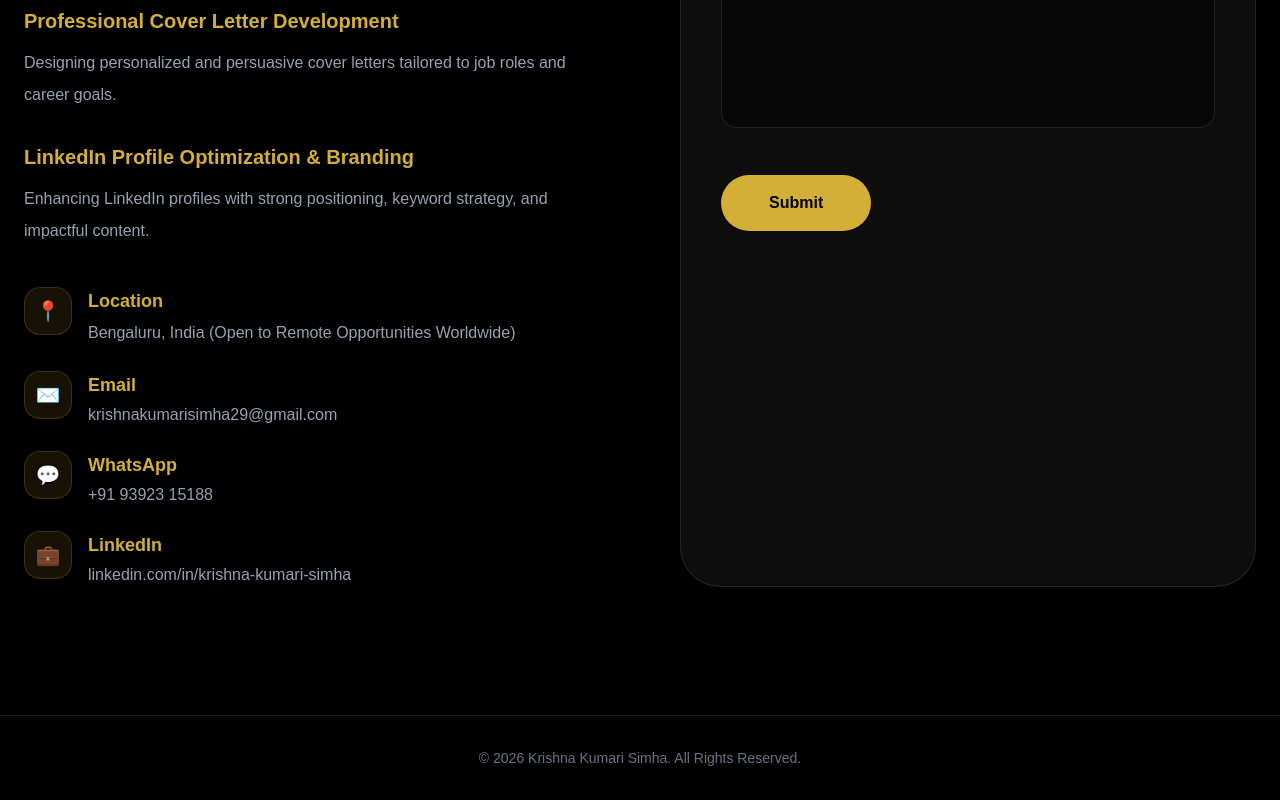
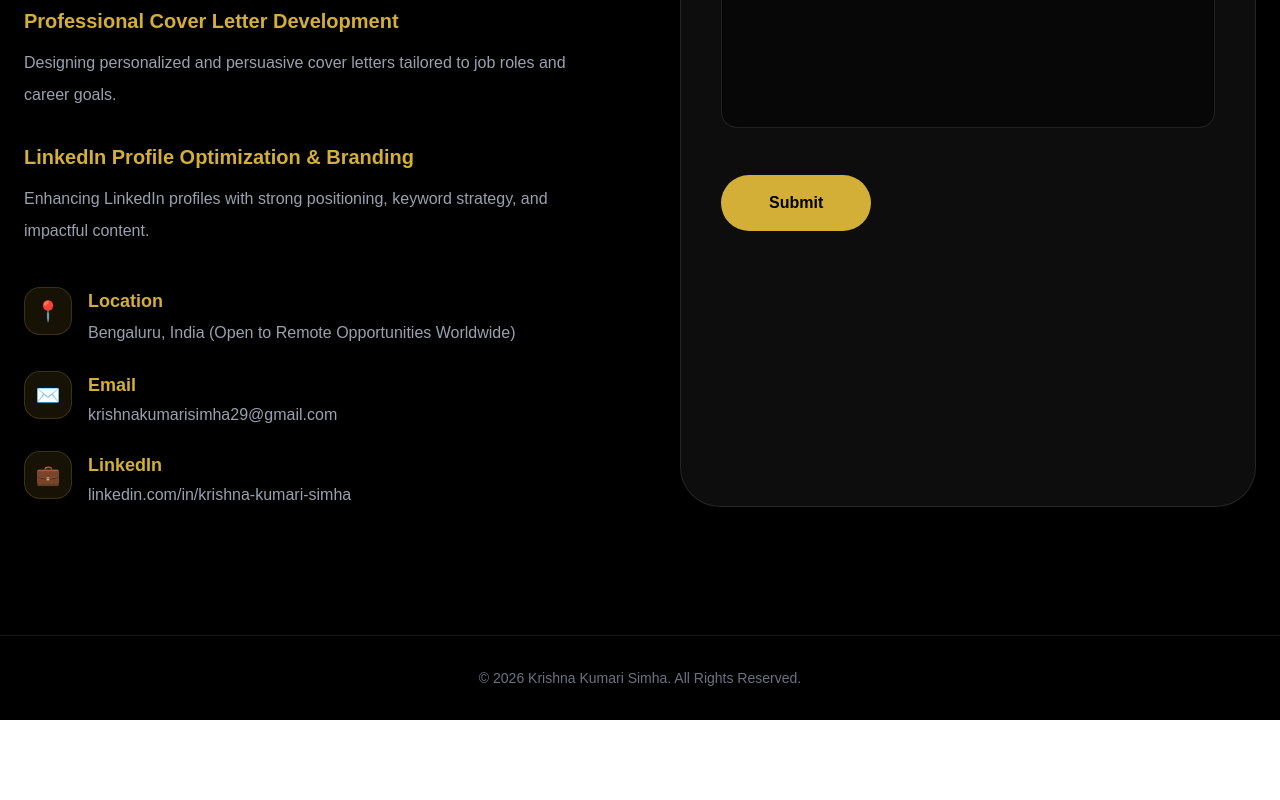
Before and after one commit to Krishnakumarisimha/krishna-kumari-portfolio, a Next.js app: page / in a window 1280 px wide. Shown: the part 8910-9710 px from the top of the page. After the commit the page ends 9630 px from the top, so only its background shows below. Built offline with nearby package versions, Linux system fonts and the light colour scheme.

Commit message:
SEO update

```diff
--- a/app/page.tsx
+++ b/app/page.tsx
@@ -772,29 +772,6 @@ className="w-full h-[500px] object-cover object-top rounded-[40px] border border
   </div>
 
 </div>
-{/* WHATSAPP */}
-<div className="flex items-start gap-4">
-
-  <div className="w-12 h-12 rounded-2xl bg-[#D4AF37]/10 border border-[#D4AF37]/20 flex items-center justify-center text-[#D4AF37] text-xl shrink-0">
-    💬
-  </div>
-
-  <div>
-    <h3 className="text-lg font-semibold text-[#D4AF37] mb-1">
-      WhatsApp
-    </h3>
-
-    <a
-      href="https://wa.me/919392315188"
-      target="_blank"
-      rel="noopener noreferrer"
-      className="text-gray-400 hover:text-[#D4AF37] hover:underline transition cursor-pointer"
-    >
-      +91 93923 15188
-    </a>
-  </div>
-
-</div>
 
 {/* LINKEDIN */}
 <div className="flex items-start gap-4">
```
